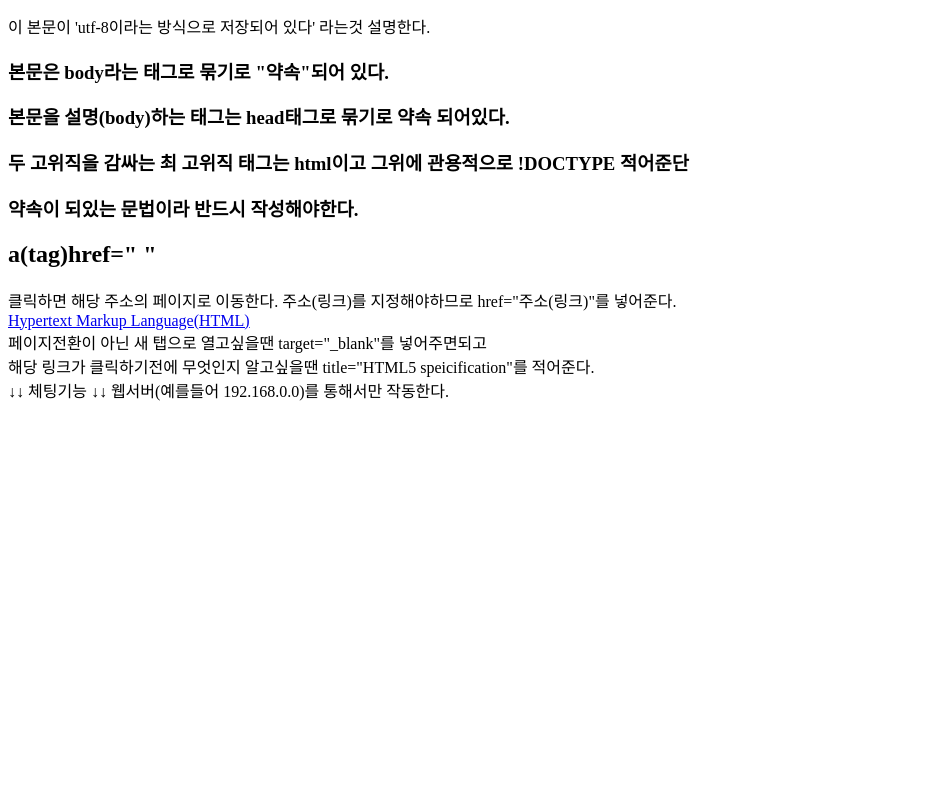
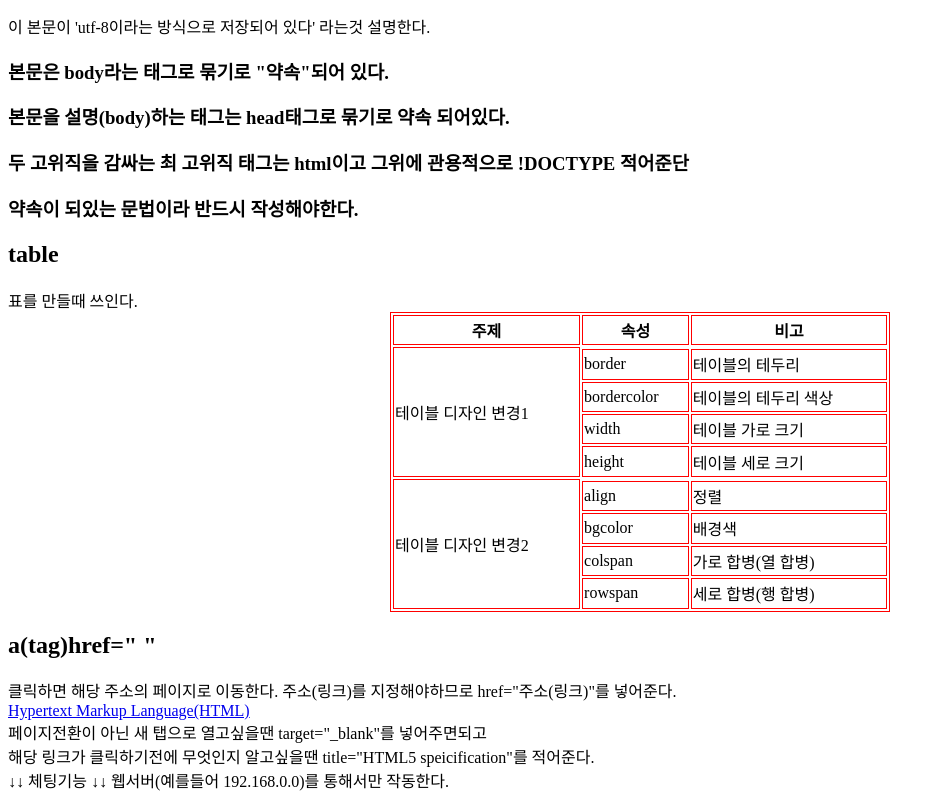
Before and after one commit to executer10/my_first_web_site, a plain HTML site: page 1.html in a window 1280 px wide. Shown: the part 1729-2529 px from the top of the page, without its empty margins (0-945 px from the left). Before the commit the page ends 2139 px from the top, so only its background shows below. Drawn offline with Linux system fonts and the light colour scheme; a script that the page names is missing.

Commit message:
Add files via upload

```diff
--- a/1.html
+++ b/1.html
@@ -5,6 +5,7 @@
   <meta charset="utf-8">
 </head>
 <body>
+  <!--주석 만드는방법-->
   <h1><a href="index.html">WEB</a></h1>
   <ol>
     <li><a href="1.html">HTML</a></li>
@@ -22,7 +23,7 @@
   <h2>h1~h6(tag)</h2>
   h1~h6 태그는 글의 제목, 중요도를 나타낸다.<br>
   <input type="checkbox" width="100"height="100">
-  <h2>strong, u</h2>
+  <h2>strong, u (tag)</h2>
   Strong = 글자를 진하게 만든다. u(underline) = 글자에 밑줄을 표시한다.
   <h2>br(tag)</h2>
   br는 줄바꿈 하는 기능을 제공해주는  태그이다. 단순히 줄바꿈'만'하는 기능이다.
@@ -66,6 +67,52 @@
   <h3>두 고위직을 감싸는 최 고위직 태그는 html이고 그위에 관용적으로 !DOCTYPE 적어준단
   <h3>약속이 되있는 문법이라 반드시 작성해야한다.
 
+  <h2>table</h2>
+  표를 만들때 쓰인다.
+  <table border="1" bordercolor="red" width ="500" height="300" align = "center">
+    <th>주제</th><!--테이블 헤더(굵은 글씨)-->
+    <th>속성</th>
+    <th>비고</th>
+    <tr><!--첫 번째 줄 시작-->
+      <td rowspan="5">테이블 디자인 변경1</td>
+    </tr><!--첫 번째 줄 끝-->
+    <tr>
+      <td>border</td>
+      <td>테이블의 테두리</td>
+    </tr>
+    <tr>
+      <td>bordercolor</td>
+      <td>테이블의 테두리 색상</td>
+    </tr>
+    <tr>
+      <td>width</td>
+      <td>테이블 가로 크기</td>
+    </tr>
+    <tr>
+      <td>height</td>
+      <td>테이블 세로 크기</td>
+    </tr>
+    <tr>
+      <td rowspan="5">테이블 디자인 변경2</td>
+    </tr>
+    <tr>
+      <td>align</td>
+      <td>정렬</td>
+    </tr>
+    <tr>
+      <td>bgcolor</td>
+      <td>배경색</td>
+    </tr>
+    <tr>
+      <td>colspan</td>
+      <td>가로 합병(열 합병)</td>
+    </tr>
+    <tr>
+      <td>rowspan</td>
+      <td>세로 합병(행 합병)</td>
+    </tr>
+  </table>
+
   <h2>a(tag)href=" "</h2>
   클릭하면 해당 주소의 페이지로 이동한다. 주소(링크)를 지정해야하므로 href="주소(링크)"를 넣어준다.
   <br><a href="https://www.w3.org/TR/2011/WD-html5-20110405/" target="_blank" title="HTML5 speicification">
```
